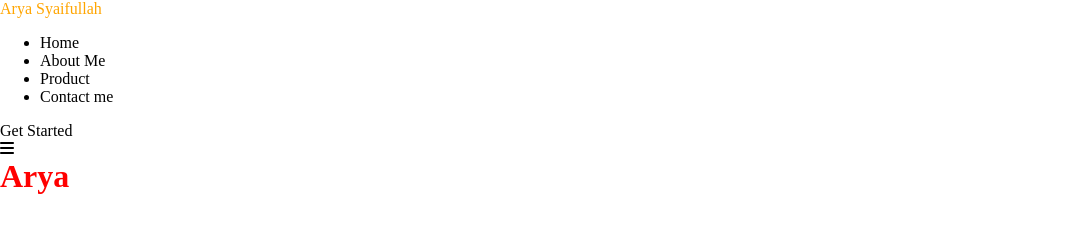
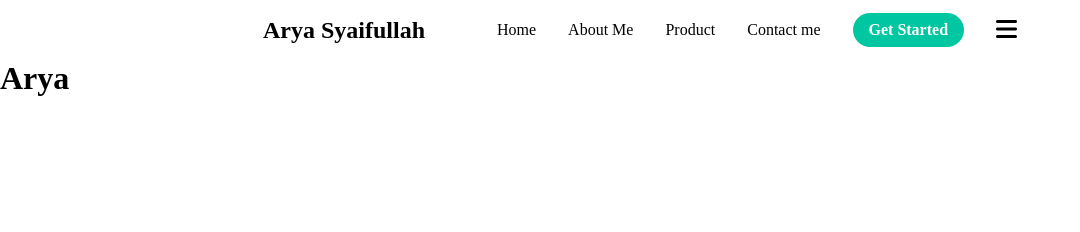
Before and after one commit to marya-21/arya_marketplace, an Eleventy site: page src/index.html in a window 1280 px wide. Shown: the whole page, without its empty margins (0-1080 px from the left). Built offline with nearby package versions, Linux system fonts and the light colour scheme; Eleventy itself is replaced by a stand-in of ours; files that its build step writes are made by us from their sources.

Commit message:
create navbar

```diff
--- a/public/style.css
+++ b/public/style.css
@@ -73,22 +73,76 @@ html:focus-within {
 }
 
 /* Set height body */
-body{
+body {
   height: 100vh;
 }
 
 /* Set a tag styling */
-a{
+a {
   text-decoration: none;
   color: black;
   font-size: 1rem;
 }
 
 /* Set color hover */
-a:hover{
-    color: orange
+a:hover {
+  color: var(--clr-primary-300);
 }
 
-h1{
-    color: red;
+li {
+  list-style: none;
 }
+
+/* Header */
+header {
+  position: relative;
+  padding: 0 2rem;
+}
+
+.navbar {
+  width: 100%;
+  height: 60px;
+  max-width: 1200px;
+  margin: 0 auto;
+  display: flex;
+  align-items: center;
+  justify-content: center;
+  gap: 2rem;
+}
+
+.navbar .logo a {
+  font-size: 1.5rem;
+  font-weight: bold;
+}
+
+.navbar .links {
+  display: flex;
+  gap: 2rem;
+}
+
+.navbar .toggle_btn {
+  /* color: #ffff; */
+  font-size: 1.5rem;
+  cursor: pointer;
+}
+
+.action_btn {
+  background-color: var(--clr-primary-300);
+  color: var(--clr-neutral-100);
+  padding: 0.5rem 1rem;
+  border: none;
+  outline: none;
+  border-radius: 20px;
+  font-size: var(--fs-300);
+  font-weight: var(--fw-700);
+  cursor: pointer;
+}
+
+.action_btn:hover {
+  scale: 1.05;
+  color: #ffff;
+}
+
+.action_btn:active {
+  scale: 0.95;
+}
--- a/src/_includes/header.njk
+++ b/src/_includes/header.njk
@@ -1,7 +1,7 @@
 <header>
   <div class="navbar">
     <div class="logo"><a href="#">Arya Syaifullah</a></div>
-    <ul class="link">
+    <ul class="links">
       <li><a href="hero">Home</a></li>
       <li><a href="about">About Me</a></li>
       <li><a href="product">Product</a></li>
--- a/src/style.css
+++ b/src/style.css
@@ -73,22 +73,76 @@ html:focus-within {
 }
 
 /* Set height body */
-body{
+body {
   height: 100vh;
 }
 
 /* Set a tag styling */
-a{
+a {
   text-decoration: none;
   color: black;
   font-size: 1rem;
 }
 
 /* Set color hover */
-a:hover{
-    color: orange
+a:hover {
+  color: var(--clr-primary-300);
 }
 
-h1{
-    color: red;
+li {
+  list-style: none;
 }
+
+/* Header */
+header {
+  position: relative;
+  padding: 0 2rem;
+}
+
+.navbar {
+  width: 100%;
+  height: 60px;
+  max-width: 1200px;
+  margin: 0 auto;
+  display: flex;
+  align-items: center;
+  justify-content: center;
+  gap: 2rem;
+}
+
+.navbar .logo a {
+  font-size: 1.5rem;
+  font-weight: bold;
+}
+
+.navbar .links {
+  display: flex;
+  gap: 2rem;
+}
+
+.navbar .toggle_btn {
+  /* color: #ffff; */
+  font-size: 1.5rem;
+  cursor: pointer;
+}
+
+.action_btn {
+  background-color: var(--clr-primary-300);
+  color: var(--clr-neutral-100);
+  padding: 0.5rem 1rem;
+  border: none;
+  outline: none;
+  border-radius: 20px;
+  font-size: var(--fs-300);
+  font-weight: var(--fw-700);
+  cursor: pointer;
+}
+
+.action_btn:hover {
+  scale: 1.05;
+  color: #ffff;
+}
+
+.action_btn:active {
+  scale: 0.95;
+}
```
Also changed, not shown: public/index.html (+1 -1 lines), public/product/index.html (+1 -1 lines), src/product.html (deleted, +0 -6 lines). Lines whose indentation alone changed are shown as unchanged.
